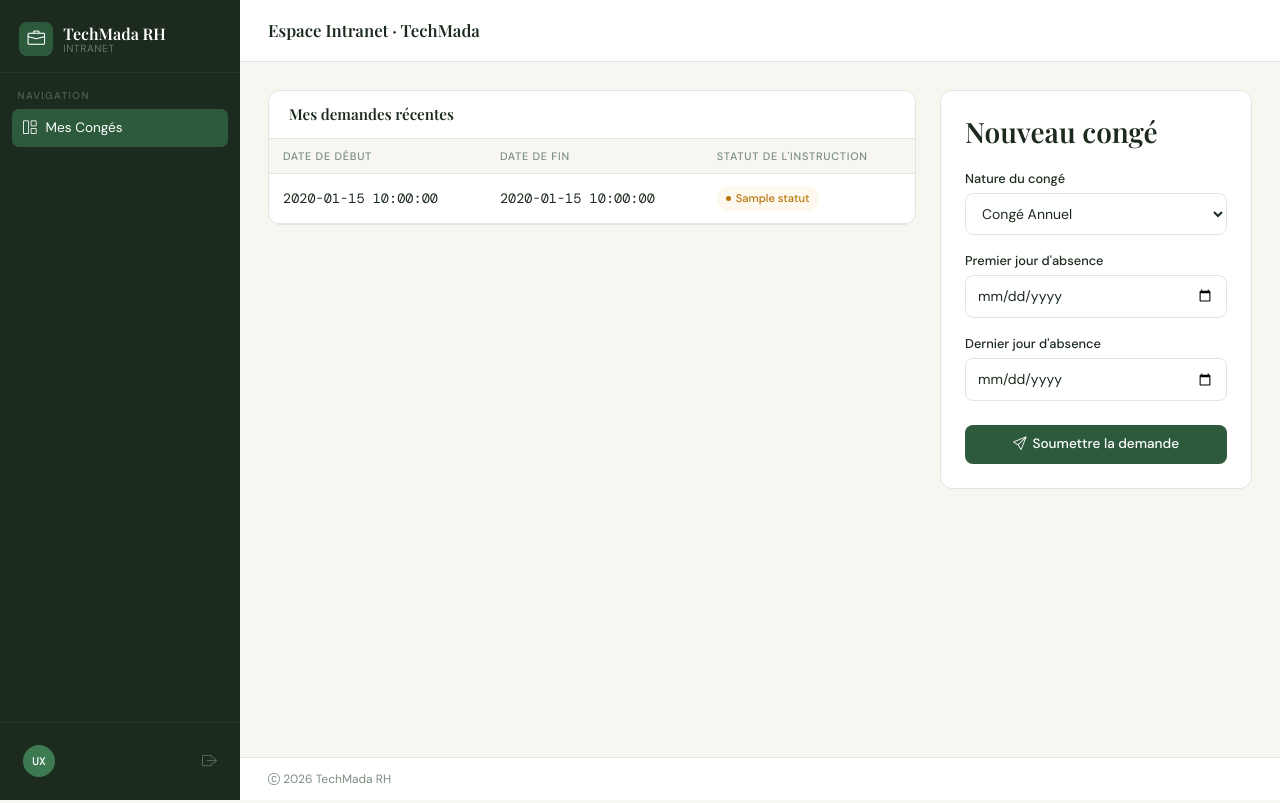
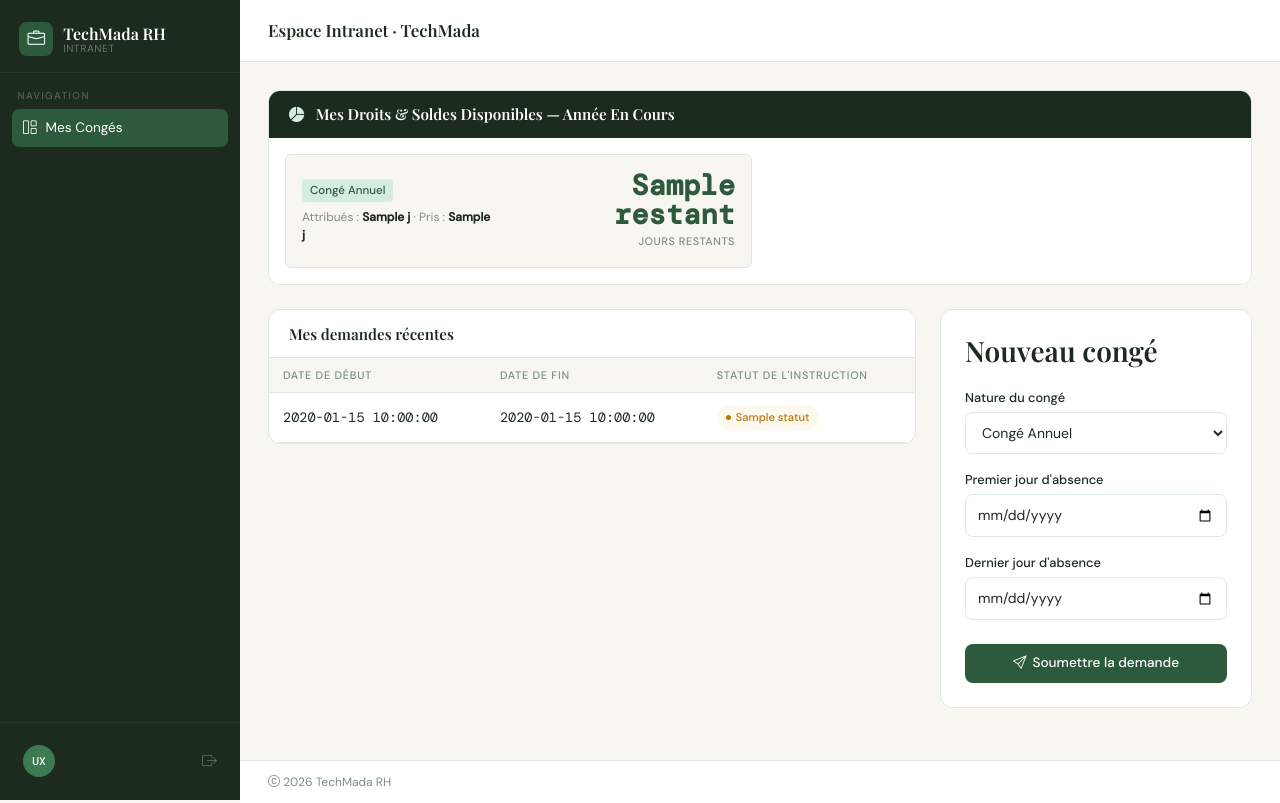
Before and after one commit to nofyrabe777/Tech-Mada, a CodeIgniter 4 app: the page made by app/Views/employer/dashboard.php in a window 1280 px wide. Run offline with PHP 8.4 and a stand-in for CodeIgniter, Linux system fonts and the light colour scheme; the template is opened without the code that fills it: most values are stand-ins (such as "Sample title", 1, 10 or a date in 2020); data that the repository does not hold is empty; some libraries are stand-ins or nearby versions.

Commit message:
modification

```diff
--- a/app/Views/employer/dashboard.php
+++ b/app/Views/employer/dashboard.php
@@ -1,5 +1,47 @@
 <?= $this->extend('layout/main') ?>
 <?= $this->section('content') ?>
+
+<div class="data-card mb-4">
+    <div class="data-card-head" style="background: var(--ink); color: var(--white); border-bottom: none;">
+        <h3 style="color: var(--white); margin: 0; font-size: 0.95rem;">
+            <i class="bi bi-pie-chart-fill me-2" style="color: var(--mint);"></i>
+            Mes Droits & Soldes Disponibles — Année En Cours
+        </h3>
+    </div>
+    <div class="p-3" style="background: var(--white);">
+        <div class="row g-3">
+            <?php if (empty($mes_soldes)): ?>
+                <div class="col-12 text-center text-muted py-3">
+                    <i class="bi bi-exclamation-circle d-block mb-1" style="font-size: 1.2rem;"></i>
+                    Aucun droit aux congés n'a été initialisé pour votre compte.
+                </div>
+            <?php else: ?>
+                <?php foreach ($mes_soldes as $solde): ?>
+                    <div class="col-md-6">
+                        <div class="p-3 border rounded d-flex justify-content-between align-items-center" style="background: var(--cream); border-color: var(--border) !important;">
+                            <div>
+                                <span class="type-badge <?= $solde['type_conge_id'] == 2 ? 't-maladie' : 't-annuel' ?>" style="font-size: 0.72rem; display: inline-block; margin-bottom: 6px;">
+                                    <?= $solde['type_conge_id'] == 2 ? 'Congé Maladie' : 'Congé Annuel' ?>
+                                </span>
+                                <div style="font-size: .75rem; color: var(--muted);">
+                                    Attribués : <strong style="color: var(--ink);"><?= $solde['jours_attribues'] ?> j</strong> ·
+                                    Pris : <strong style="color: var(--ink);"><?= $solde['jours_pris'] ?> j</strong>
+                                </div>
+                            </div>
+                            <div class="text-end">
+                                <span class="mono" style="font-size: 1.8rem; font-weight: 700; color: var(--forest); line-height: 1; display: block;">
+                                    <?= $solde['restant'] ?>
+                                </span>
+                                <span style="font-size: .68rem; text-transform: uppercase; color: var(--muted); letter-spacing: 0.05em; font-weight: 500;">jours restants</span>
+                            </div>
+                        </div>
+                    </div>
+                <?php endforeach; ?>
+            <?php endif; ?>
+        </div>
+    </div>
+</div>
+
 
 <div class="row">
     <div class="col-md-8">
```
Also changed, not shown: app/Database/Seeds/MainSeeder.php (+11 -3 lines), app/Models/EmployeModel.php (+30 -0 lines).
